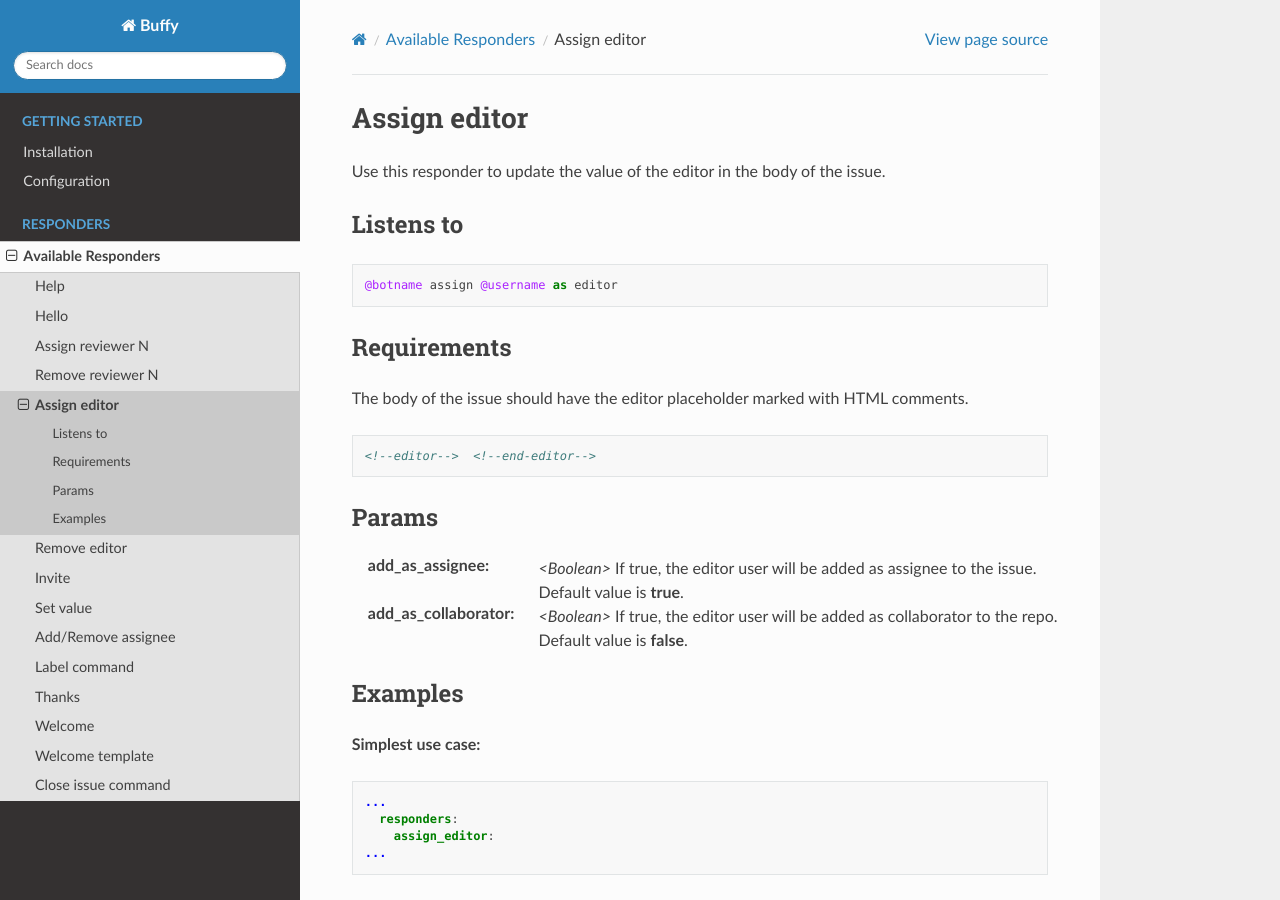
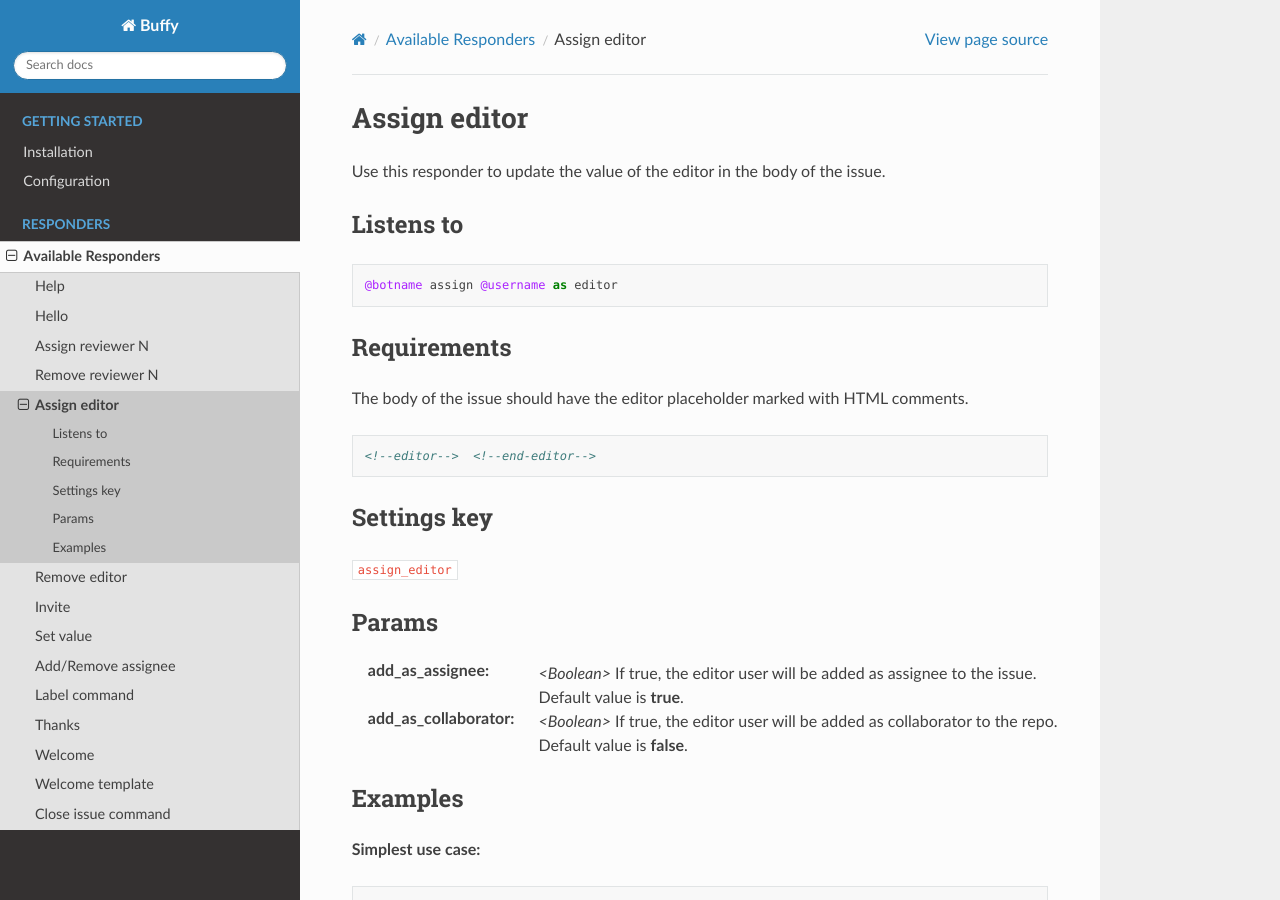
Before and after one commit to openjournals/buffy, a Sphinx documentation site: the page built from docs/responders/assign_editor.md, in a window 1280 px wide and 900 px high. Built offline with Sphinx 7.4.7 and the Read the Docs theme 2.0.0, drawn with Linux system fonts in a browser that asks for light colours.

Commit message:
add settings key

````diff
--- a/docs/responders/assign_editor.md
+++ b/docs/responders/assign_editor.md
@@ -16,6 +16,10 @@
 ```html
 <!--editor-->  <!--end-editor-->
 ```
+
+## Settings key
+
+`assign_editor`
 
 ## Params
 ```eval_rst
````
